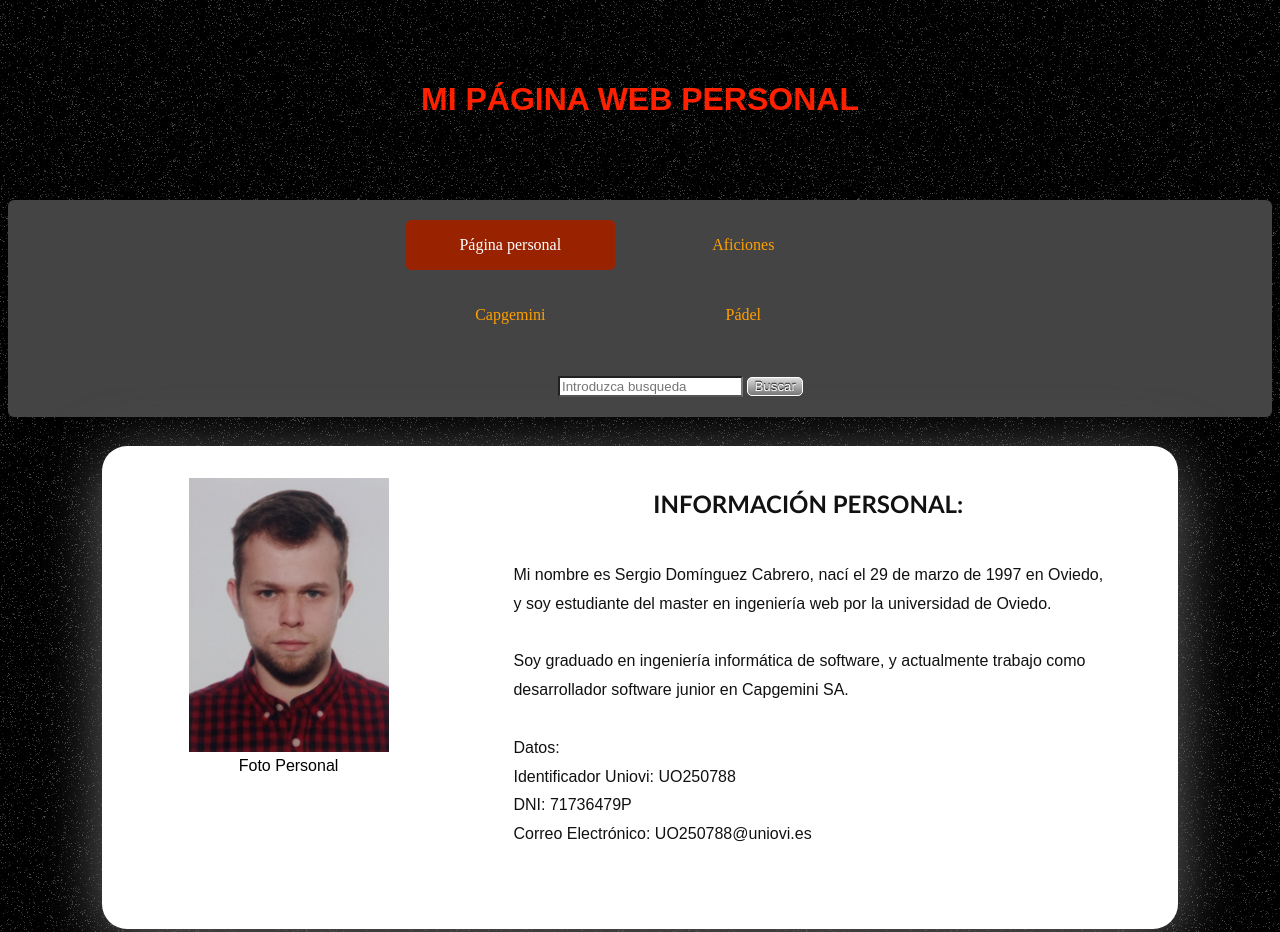
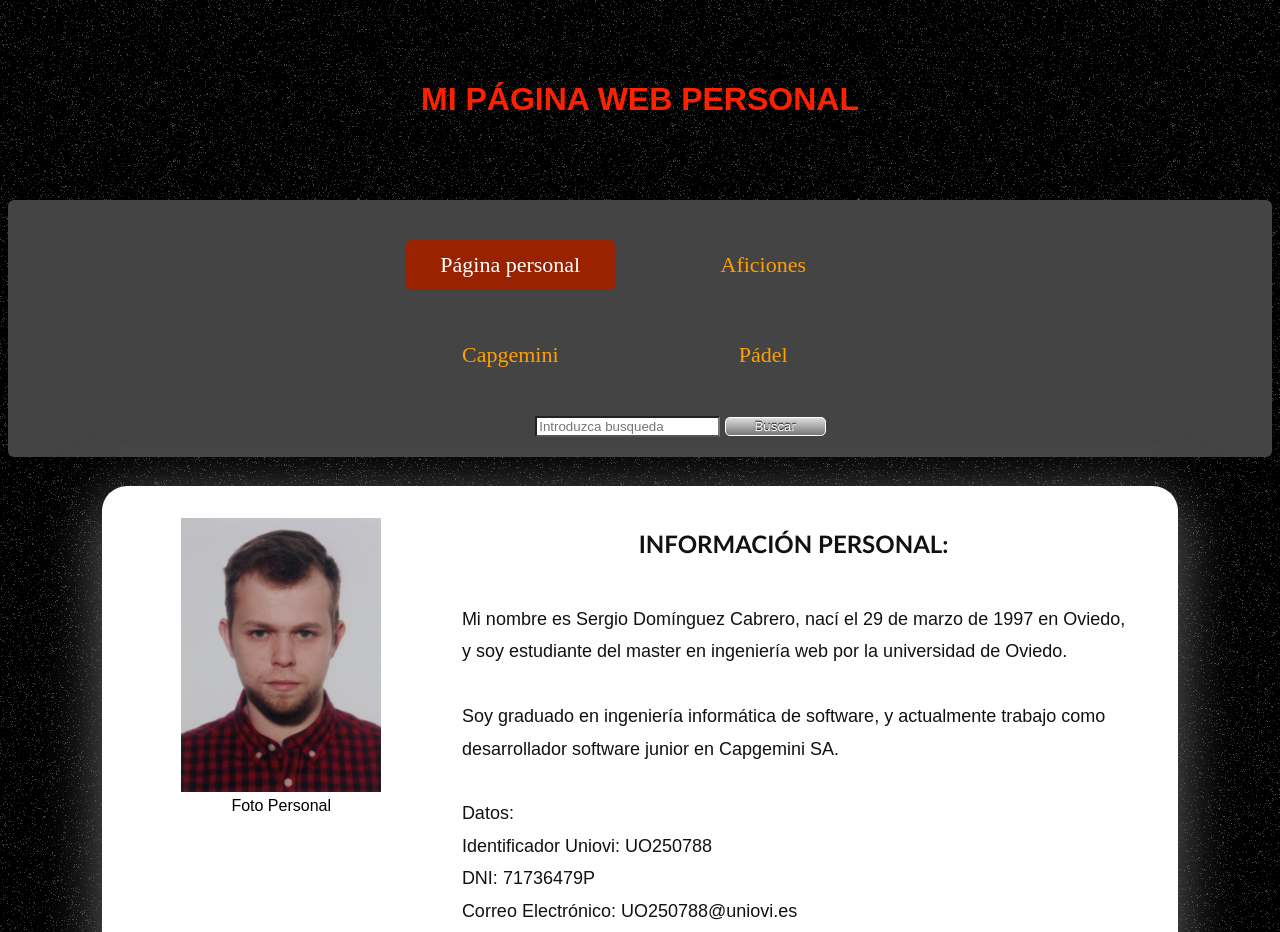
Before and after one commit to UO250788/webusabilidad, a plain HTML site: page index.html in a window 1280 px wide. Shown: the top 932 px of the page. Drawn offline with nearby package versions, Linux system fonts and the light colour scheme.

Commit message:
Add files via upload

```diff
--- a/estilo.css
+++ b/estilo.css
@@ -45,6 +45,7 @@ main p {
     color: black;
     background-color: rgba(123, 123, 123, 0);
     white-space: pre-line;
+    font-size: 18px;
 }
 main video {
     width: 50%;
@@ -136,8 +137,8 @@ nav ul li {
     display: inline-block;
     position: relative;
     right: 40%;
-    padding-left: 20px;
-    padding-top: 20px;
+    padding-left: 40px;
+    padding-top: 40px;
 }
 
 nav ul li a{
@@ -147,7 +148,7 @@ nav ul li a{
     background-color: rgba(123, 123, 123, 0);
     text-decoration: none;
     display: block;
-
+    font-size: 22px;
 }
 nav ul li a:link {
     border-radius: 5px;
@@ -185,7 +186,7 @@ form input {
 form button {
     border: 1px solid #ffffff;
     color: white;
-    height: 30%;
+    width: 10%;
     text-shadow: 0px -1px 1px black;
     border-radius: 5px;
     font-family: Helvetica;
```
